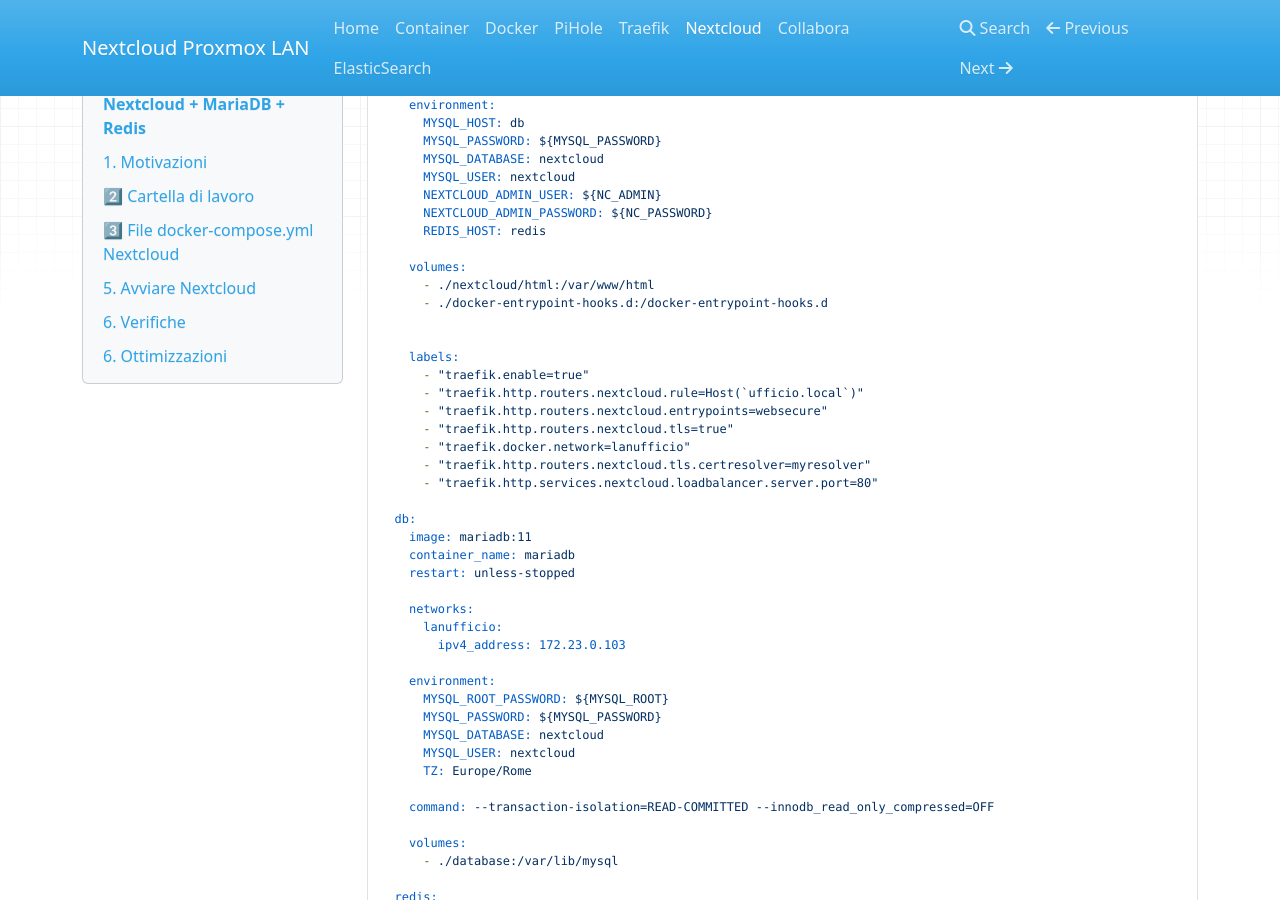
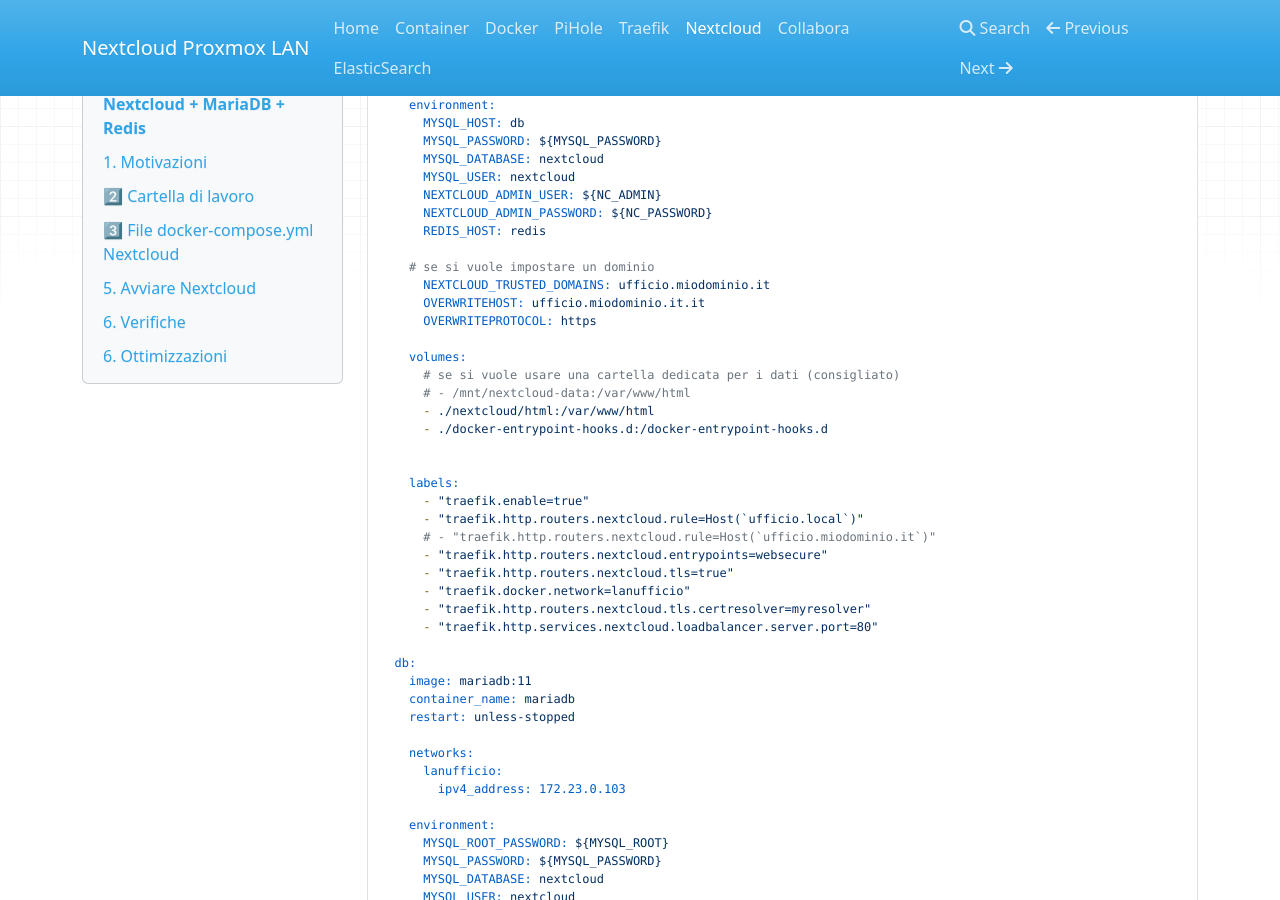
Before and after one commit to masilib/nextcloud-proxmox-lan, an MkDocs documentation site: the page built from docs/05-installazione-nextcloud.md, in a window 1280 px wide and 900 px high, scrolled down 956 px. Built offline with MkDocs 1.6.1, drawn with Linux system fonts in a browser that asks for light colours; nearby versions of some CDN libraries.

Commit message:
Update 05-installazione-nextcloud.md

```diff
--- a/docs/05-installazione-nextcloud.md
+++ b/docs/05-installazione-nextcloud.md
@@ -59,7 +59,14 @@ services:
       NEXTCLOUD_ADMIN_PASSWORD: ${NC_PASSWORD}
       REDIS_HOST: redis
 
+    # se si vuole impostare un dominio
+      NEXTCLOUD_TRUSTED_DOMAINS: ufficio.miodominio.it
+      OVERWRITEHOST: ufficio.miodominio.it.it
+      OVERWRITEPROTOCOL: https
+
     volumes:
+      # se si vuole usare una cartella dedicata per i dati (consigliato)
+      # - /mnt/nextcloud-data:/var/www/html
       - ./nextcloud/html:/var/www/html
       - ./docker-entrypoint-hooks.d:/docker-entrypoint-hooks.d
 
@@ -67,6 +74,7 @@ services:
     labels:
       - "traefik.enable=true"
       - "traefik.http.routers.nextcloud.rule=Host(`ufficio.local`)"
+      # - "traefik.http.routers.nextcloud.rule=Host(`ufficio.miodominio.it`)"
       - "traefik.http.routers.nextcloud.entrypoints=websecure"
       - "traefik.http.routers.nextcloud.tls=true"
       - "traefik.docker.network=lanufficio"
```
